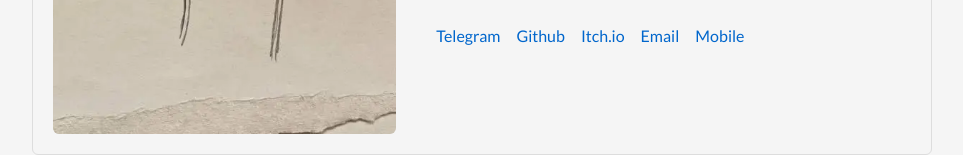
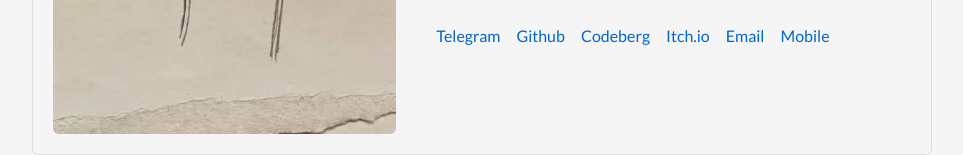
Before and after one commit to TheYordanos/TheYordanos.github.io, a plain HTML site: page index.html in a window 1280 px wide. Shown: the part 504-659 px from the top of the page, without its empty margins (158-1121 px from the left). Drawn offline with Linux system fonts and the light colour scheme.

Commit message:
adds a link

```diff
--- a/index.html
+++ b/index.html
@@ -50,6 +50,7 @@
 			<nav>
 				<a href="https://t.me/theyordanos" target="_blank">Telegram</a>
 				<a href="https://github.com/theyordanos" target="_blank">Github</a>
+				<a href="https://codeberg.org/yordanos" target="_blank">Codeberg</a>
 				<a href="https://yordanos.itch.io" target="_blank">Itch.io</a>
 				<a href="mailto:yordanoszt15@gmail.com" target="_blank">Email</a>
 				<a href="tel:+251949860385" target="_blank">Mobile</a>
```
